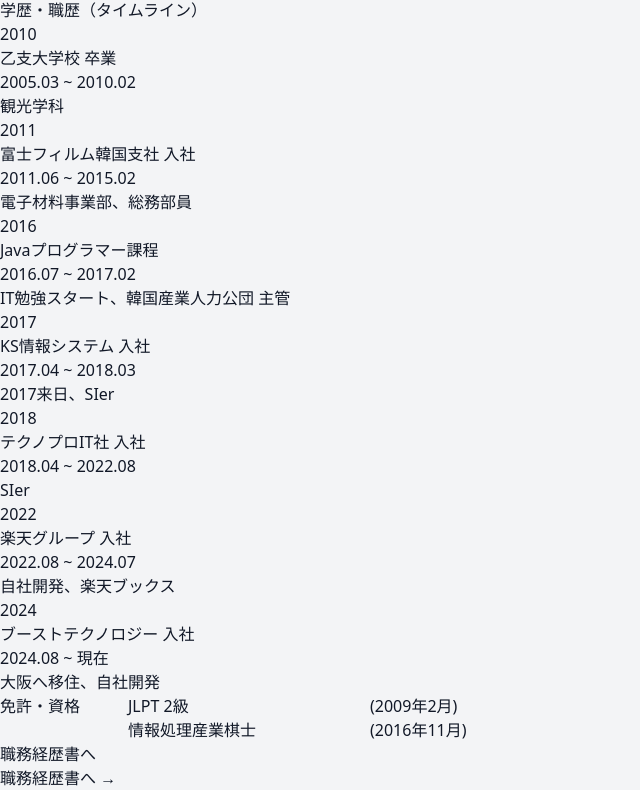
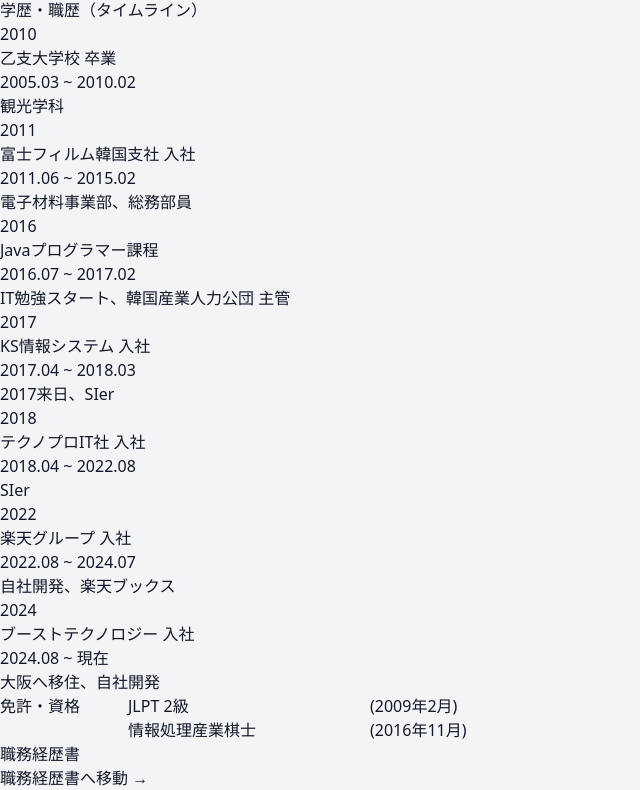
Before and after one commit to JangsuKim/resume, a Vue app in the folder site/: page / in a window 1280 px wide. Shown: the part 281-1071 px from the top of the page, without its empty margins (0-640 px from the left). Built offline with nearby package versions, Linux system fonts and the light colour scheme.

Commit message:
change some design for resume page

```diff
--- a/site/src/views/ResumeView.vue
+++ b/site/src/views/ResumeView.vue
@@ -78,12 +78,12 @@
         </section>
 
         <!-- 타임라인 -->
-        <section class="mt-4 pt-4">
+        <section class="mt-4 pt-2">
           <ResumeTimeline />
         </section>
 
         <!-- 資格・認定 : 고정 2컬럼 그리드 -->
-        <section class="mt-8 border-t border-gray-200 pt-4 pl-8">
+        <section class="mt-8 border-t border-gray-200 pt-3 pl-8">
           <div style="display:grid; grid-template-columns: 110px 1fr; column-gap:18px;">
             <div class="flex items-start">
               <h3 class="font-semibold text-lg">免許・資格</h3>
@@ -104,14 +104,14 @@
         </section>
 
         <!-- 링크 -->
-        <section class="mt-8 border-t border-gray-200 pt-4 pl-8 relative z-10">
+        <section class="mt-8 border-t border-gray-200 pt-3 pl-7 relative z-10">
           <div class="flex items-start gap-6">
-            <h3 class="font-semibold text-lg">職務経歴書へ</h3>
+            <h3 class="font-semibold text-lg">職務経歴書</h3>
             <RouterLink
               :to="{ name: 'CareerPage' }"
-              class="inline-flex items-center gap-2 text-blue-600 hover:text-gray-900 transition-colors"
+              class="inline-flex items-center gap-2 text-blue-600 hover:text-gray-900 transition-colors pl-6"
             >
-              職務経歴書へ <span aria-hidden="true">→</span>
+              職務経歴書へ移動 <span aria-hidden="true">→</span>
             </RouterLink>
           </div>
         </section>
```
